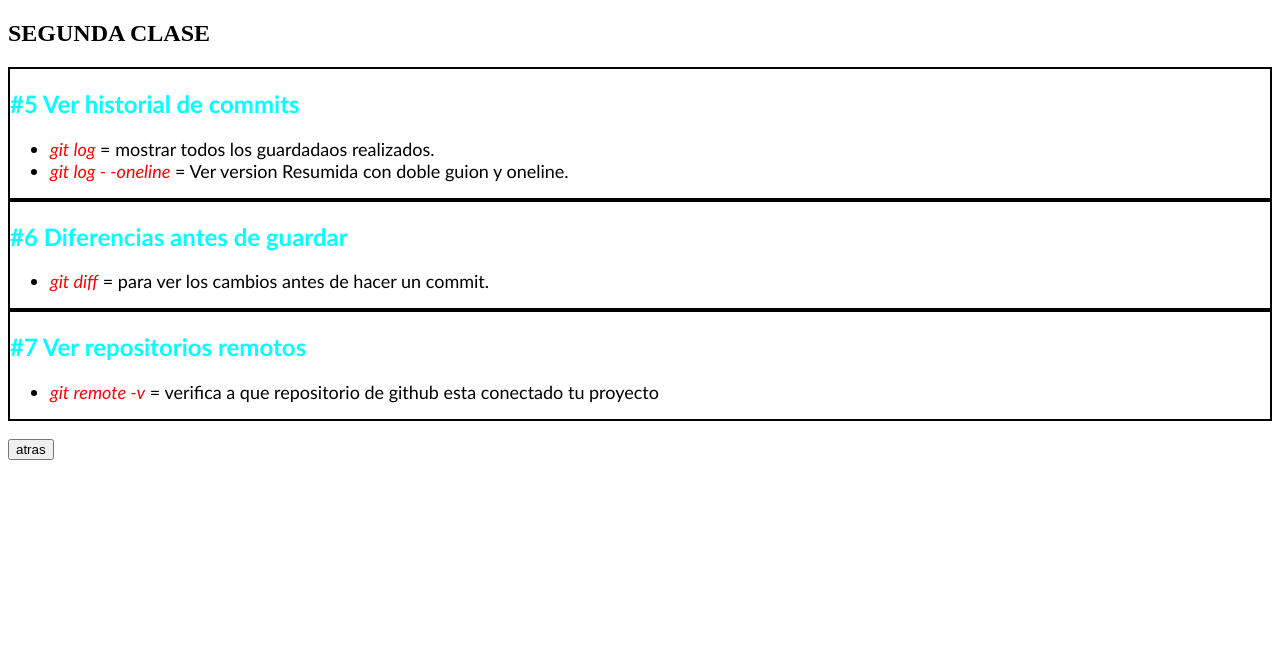
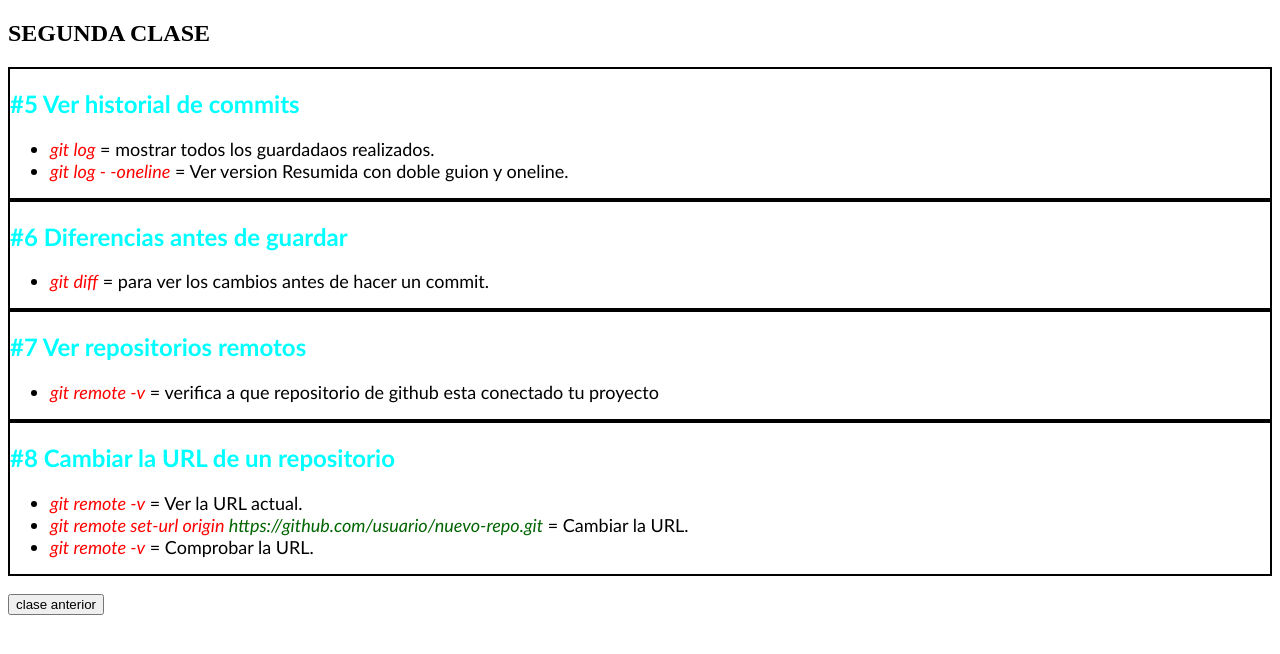
Before and after one commit to mauricio11/aprendiendo-git-y-github, a plain HTML site: page index2.html in a window 1280 px wide. Drawn offline with Linux system fonts and the light colour scheme.

Commit message:
cuarto cambio

```diff
--- a/estilos.css
+++ b/estilos.css
@@ -17,12 +17,12 @@ li{
 }
 
 /* TITULOS */
-.nav-basica, .subir-proyecto, .inicio-git, .practica, .historialcommit, .diferencias, .repoRemoto{
+.nav-basica, .subir-proyecto, .inicio-git, .practica, .historialcommit, .diferencias, .repoRemoto, .cambioURLdeRepos{
     color: aqua;
     font-family: 'Gill Sans', 'Gill Sans MT', Calibri, 'Trebuchet MS', sans-serif;
 }
 
 /* CAJAS */
-.caja1, .caja2, .caja3, .caja4, .caja5, .caja6, .caja7{
+.caja1, .caja2, .caja3, .caja4, .caja5, .caja6, .caja7, .caja8{
     border: 2px black solid;
 }
--- a/index2.html
+++ b/index2.html
@@ -31,9 +31,17 @@
         </ul>
     </div>
 
+    <div class="caja8">
+        <h2 class="cambioURLdeRepos">#8 Cambiar la URL de un repositorio</h2>
+        <ul>
+            <li><span>git remote -v</span> = Ver la URL actual.</li>
+            <li><span>git remote set-url origin <span class="enfasis">https://github.com/usuario/nuevo-repo.git</span></span> = Cambiar la URL.</li>
+            <li><span>git remote -v</span> = Comprobar la URL.</li>
+        </ul>
+    </div>
 
 
     <br>
-    <a href="index.html"><button>atras</button></a>
+    <a href="index.html"><button>clase anterior</button></a>
 </body>
 </html>
```
